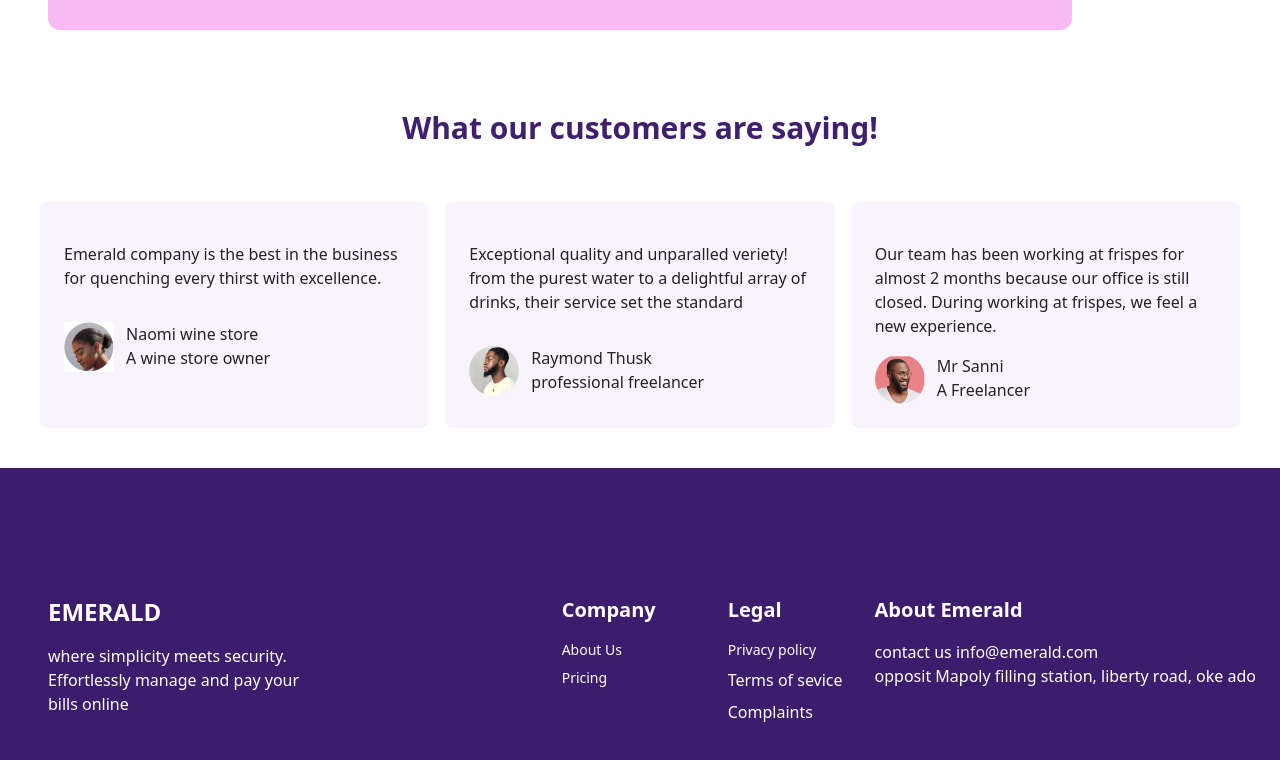
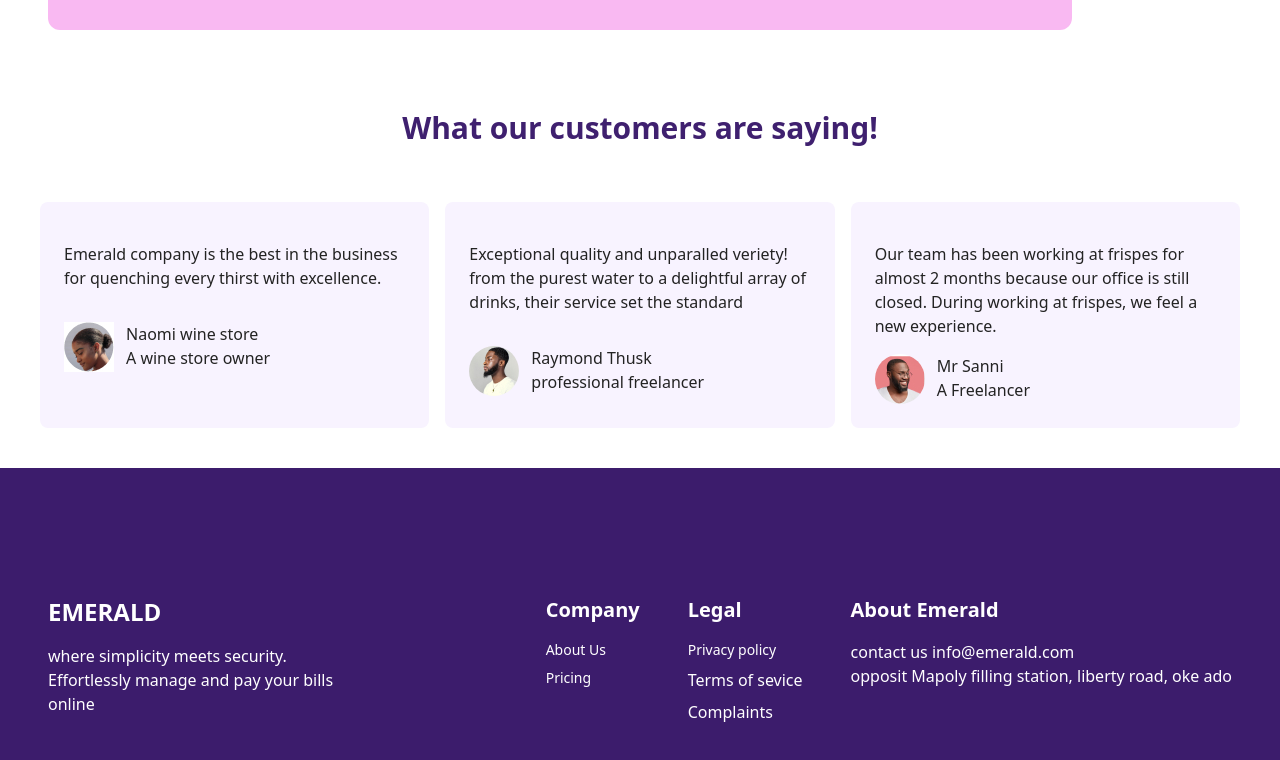
Before and after one commit to Emerald-products/Emarald-product, a React (Vite) app: page / in a window 1280 px wide. Shown: the part 2332-3092 px from the top of the page. Built offline with nearby package versions, Linux system fonts and the light colour scheme.

Commit message:
- Fixes the footer

```diff
--- a/src/components/Footer.jsx
+++ b/src/components/Footer.jsx
@@ -1,7 +1,7 @@
 const Footer = () => {
   return (
-    <div className="bg-[#3C1C6C] text-white px-6 pt-32 pb-48 gap-8 flex mt-10">
-      <div className="pl-6 max-w-72 mr-auto">
+    <div className="bg-[#3C1C6C] text-white px-12 pt-32 pb-48 gap-12 flex flex-col md:flex-row mt-10">
+      <div className="max-w-72 mr-auto">
         <h1 className="text-2xl font-bold mb-4">EMERALD</h1>
         <p className="">
           where simplicity meets security. Effortlessly manage and pay your
@@ -9,7 +9,7 @@ const Footer = () => {
         </p>
       </div>
 
-      <div className="px-10">
+      <div className="">
         <h5 className="text-xl font-bold mb-4">Company</h5>
         <ul className="text-sm mb-2">About Us</ul>
         <ul className="text-sm mb-2">Pricing</ul>
```
